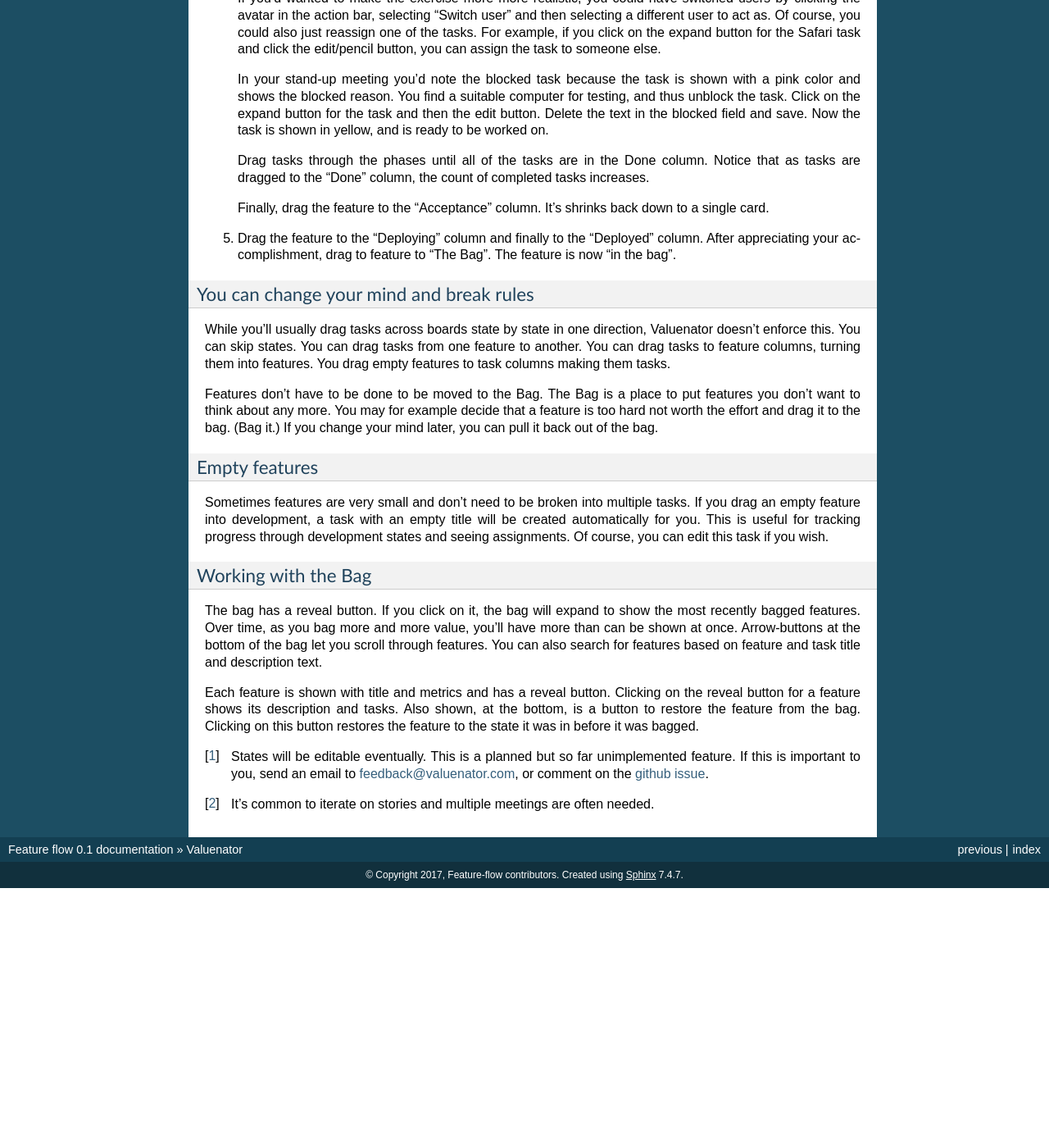
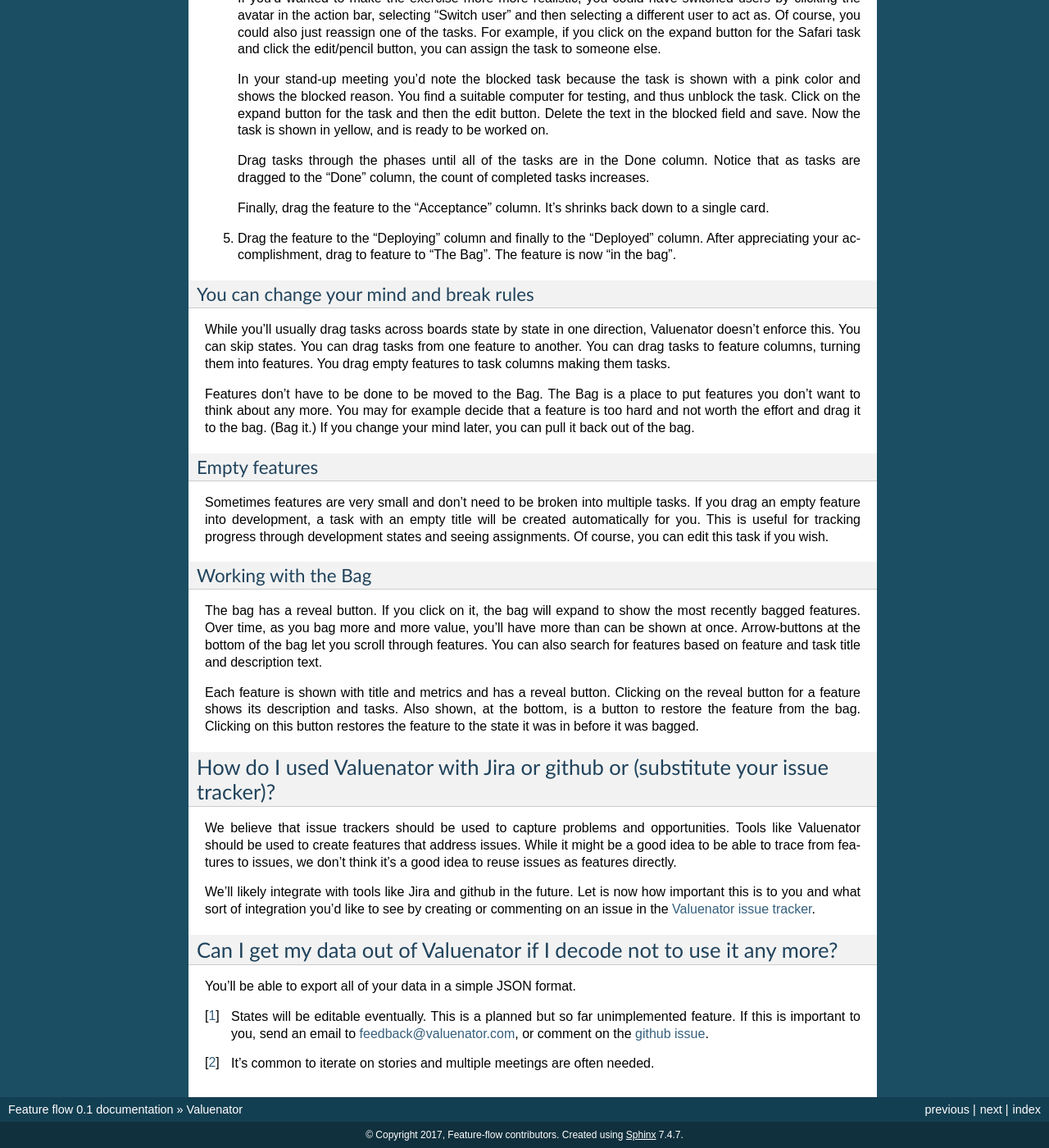
Before and after one commit to feature-flow/twotieredkanban, a Sphinx documentation site: the page built from doc/valuenator.rst, in a window 1280 px wide and 1400 px high, scrolled down 3147 px. Shown: the whole window at 82% size. Built offline with Sphinx 7.4.7, drawn with Linux system fonts in a browser that asks for light colours; before the commit the page ends 4230 px from its top, so only the background shows below that; some of the changed text lies outside the part shown.

Commit message:
"Landing page", Jira?, export

```diff
--- a/doc/contents.rst
+++ b/doc/contents.rst
@@ -12,3 +12,4 @@
 
    index
    valuenator
+   try
--- a/doc/index.rst
+++ b/doc/index.rst
@@ -75,7 +75,7 @@
   The Valuenator `open source application
   <https://github.com/feature-flow/twotieredkanban>`_ is an attempt to
   automate the practice in a simple and opinionated way.  There's a
-  `demo version <http://valuenator.com/demo/#/board/sample>`_ you can
+  :ref:`demo version <demo-label>` you can
   try without installing or signing up for anything to get a feel for
   the mechanics of the practice.
 
--- a/doc/valuenator.rst
+++ b/doc/valuenator.rst
@@ -34,13 +34,12 @@
 Running Valuenator
 ==================
 
-The easiest way to try Valuenator is with the `demo version
-<http://valuenator.com/demo/#/board/sample>`_.  This lets you try out the
-application and get familiar with concepts very quickly without making
-any commitments or signing up for anything.
+The easiest way to try Valuenator is with the :ref:`demo version
+<demo-label>`.  This lets you try out the application and get familiar
+with concepts very quickly without making any commitments or signing
+up for anything.
 
-We're working on an on-line web-based version of Valuenator.  We'll be
-launching an on-line beta soon.
+You can participate in the :ref:`on-line beta <beta-label>`.
 
 Valuenator is an `open-source project
 <https://github.com/feature-flow/twotieredkanban>`_, which you can run
@@ -84,8 +83,8 @@
 change the email address to use an address registered with Gravatar,
 and get a real user image.
 
-To the left of the avatar are options for editing he board name and
-for hiding the action bar, which is useful during stand-up meetings.
+To the left of the avatar are various buttons.  Move your mouse over
+a button to get a brief description of what it does.
 
 Feature and task boards
 -----------------------
@@ -109,7 +108,7 @@
 
    Click on the "+", add button, below the backlog title.
 
-   A dialog is  displayed where we can enter a feature title and description.
+   A dialog is  displayed where you can enter a feature title and description.
    Enter  a   title  like:  "Support  multiple   browsers".   Enter  a
    description, if you wish and click the "Add" button.
 
@@ -136,7 +135,7 @@
    addition to a title and description, you can specify:
 
    Size
-     The estimated size of the projects in `points
+     The estimated size of the task in `points
      <https://www.mountaingoatsoftware.com/blog/what-are-story-points>`_.
      This is usually just a rough estimate.
 
@@ -176,7 +175,7 @@
    A common workflow might be to have `story times
    <http://smallwood-software.com/1/post/2011/10/story-time.html>`_
    [#times]_, after which someone does a work-break down to identify the
-   tasks.
+   tasks. They're likely to add a batch of initial tasks.
 
 #. Now that tasks have been defined, we indicate that the feature is
    ready to be worked on by dragging it to the "Ready" column on the
@@ -246,7 +245,7 @@
 
 Features don't have to be done to be moved to the Bag. The Bag is a
 place to put features you don't want to think about any more. You may
-for example decide that a feature is too hard not worth the effort and
+for example decide that a feature is too hard and not worth the effort and
 drag it to the bag. (Bag it.)  If you change your mind later, you can
 pull it back out of the bag.
 
@@ -275,7 +274,25 @@
 the feature from the bag. Clicking on this button restores the feature
 to the state it was in before it was bagged.
 
+How do I used Valuenator with Jira or github or (substitute your issue tracker)?
+================================================================================
 
+We believe that issue trackers should be used to capture problems and
+opportunities.  Tools like Valuenator should be used to create
+features that address issues.  While it might be a good idea to be
+able to trace from features to issues, we don't think it's a good idea
+to reuse issues as features directly.
+
+We'll likely integrate with tools like Jira and github in the
+future. Let is now how important this is to you and what sort of
+integration you'd like to see by creating or commenting on an issue in
+the `Valuenator issue tracker
+<https://github.com/feature-flow/twotieredkanban/issues>`_.
+
+Can I get my data out of Valuenator if I decode not to use it any more?
+=======================================================================
+
+You'll be able to export all of your data in a simple JSON format.
 
 .. [#states_editable_eventually] States will be editable eventually.
    This is a planned but so far unimplemented feature.  If this is
```
Also changed, not shown: doc/try.rst (added, +67 -0 lines).
